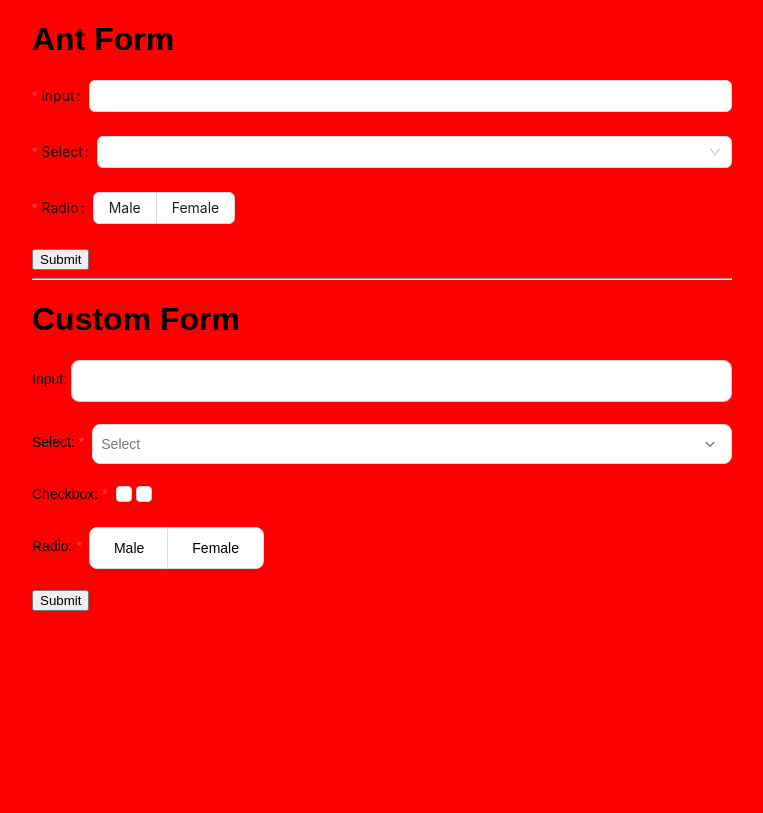
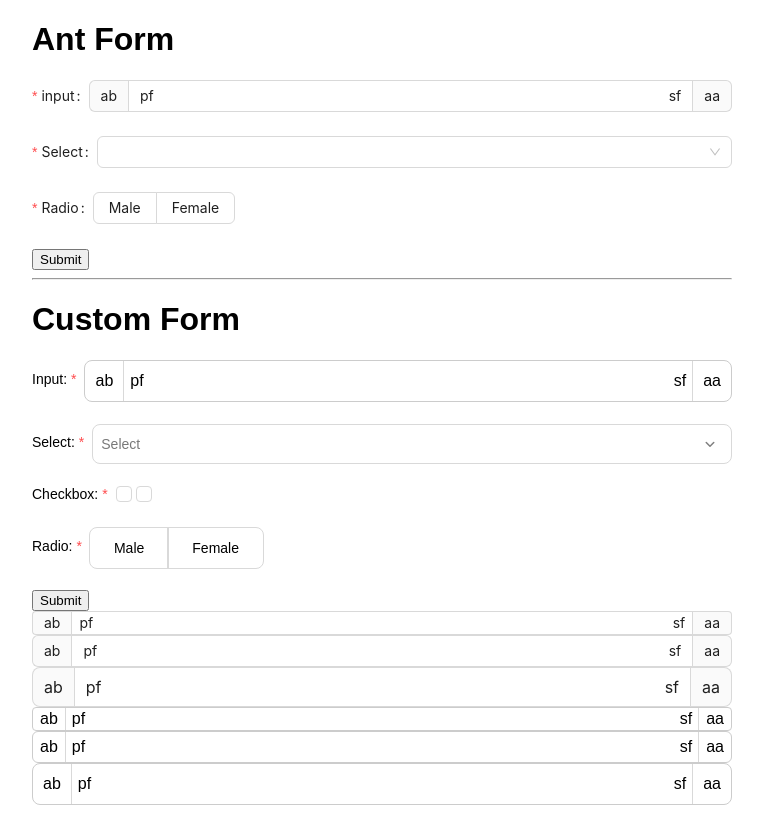
Before and after one commit to gabboyajyan/xUIDesign, a Next.js app: page / in a window 1280 px wide. Shown: the whole page, without its empty margins (258-1021 px from the left). Built offline with nearby package versions, Linux system fonts and the light colour scheme.

Commit message:
Fixed email validations.

```diff
--- a/src/app/globals.css
+++ b/src/app/globals.css
@@ -1,7 +1,3 @@
-body {
-    background: red;
-}
-
 :root {
     /* COLORS */
     --main-color: #1677ff;
@@ -11,7 +7,7 @@ body {
     --error-text-color: #ff4d4f;
     --color-disabled: #f5f5f5;
     --color-hover: #f5f5f5;
-    --background-color: #ffffff;
+    --background-color: transparent;
     --error-color: #ff4d4f;
 
     /* FONTS */
--- a/src/app/page.tsx
+++ b/src/app/page.tsx
@@ -31,7 +31,7 @@ export default function Home() {
             <h1>Ant Form</h1>
             <AntForm form={antForm} layout="horizontal" onFinish={(e) => console.log(e)}>
                 <AntForm.Item name='input' label='input' rules={[{ required: true }]}>
-                    <AntInput  />
+                    <AntInput suffix={<>sf</>} prefix={<>pf</>} addonAfter={<>aa</>} addonBefore={<>ab</>} />
                 </AntForm.Item>
 
                 <AntForm.Item name='select' label='Select' rules={[{ required: true }]}>
@@ -61,8 +61,8 @@ export default function Home() {
 
             <h1>Custom Form</h1>
             <Form form={form} layout="horizontal" onFinish={(e) => console.log(e)}>
-                <Form.Item name='input' label='Input'>
-                    <Input allowClear />
+                <Form.Item name='input' label='Input' rules={[{ required: true }]}>
+                    <Input allowClear suffix={<>sf</>} prefix={<>pf</>} addonAfter={<>aa</>} addonBefore={<>ab</>} />
                 </Form.Item>
 
                 <Form.Item name='select' label='Select' rules={[{ required: true }]}>
@@ -104,6 +104,13 @@ export default function Home() {
                 </Form.Item>
 
                 <button>Submit</button>
+                <AntInput suffix={<>sf</>} prefix={<>pf</>} addonAfter={<>aa</>} addonBefore={<>ab</>} allowClear size="small" />
+                <AntInput suffix={<>sf</>} prefix={<>pf</>} addonAfter={<>aa</>} addonBefore={<>ab</>} allowClear size="middle" />
+                <AntInput suffix={<>sf</>} prefix={<>pf</>} addonAfter={<>aa</>} addonBefore={<>ab</>} allowClear size="large" />
+
+                <Input suffix={<>sf</>} prefix={<>pf</>} addonAfter={<>aa</>} addonBefore={<>ab</>} allowClear size="small" />
+                <Input suffix={<>sf</>} prefix={<>pf</>} addonAfter={<>aa</>} addonBefore={<>ab</>} allowClear size="middle" />
+                <Input suffix={<>sf</>} prefix={<>pf</>} addonAfter={<>aa</>} addonBefore={<>ab</>} allowClear size="large" />
             </Form>
         </div>
     )
--- a/src/xUiDesign/components/Input/style.css
+++ b/src/xUiDesign/components/Input/style.css
@@ -45,6 +45,14 @@
     height: -webkit-fill-available;
 }
 
+.xUi-input-addon.xUi-input-after {
+    border-left: 1px solid var(--border-color);
+}
+
+.xUi-input-addon.xUi-input-before {
+    border-right: 1px solid var(--border-color);
+}
+
 .xUi-input-large .xUi-input-addon {
     padding: 0 10px;
 }
```
